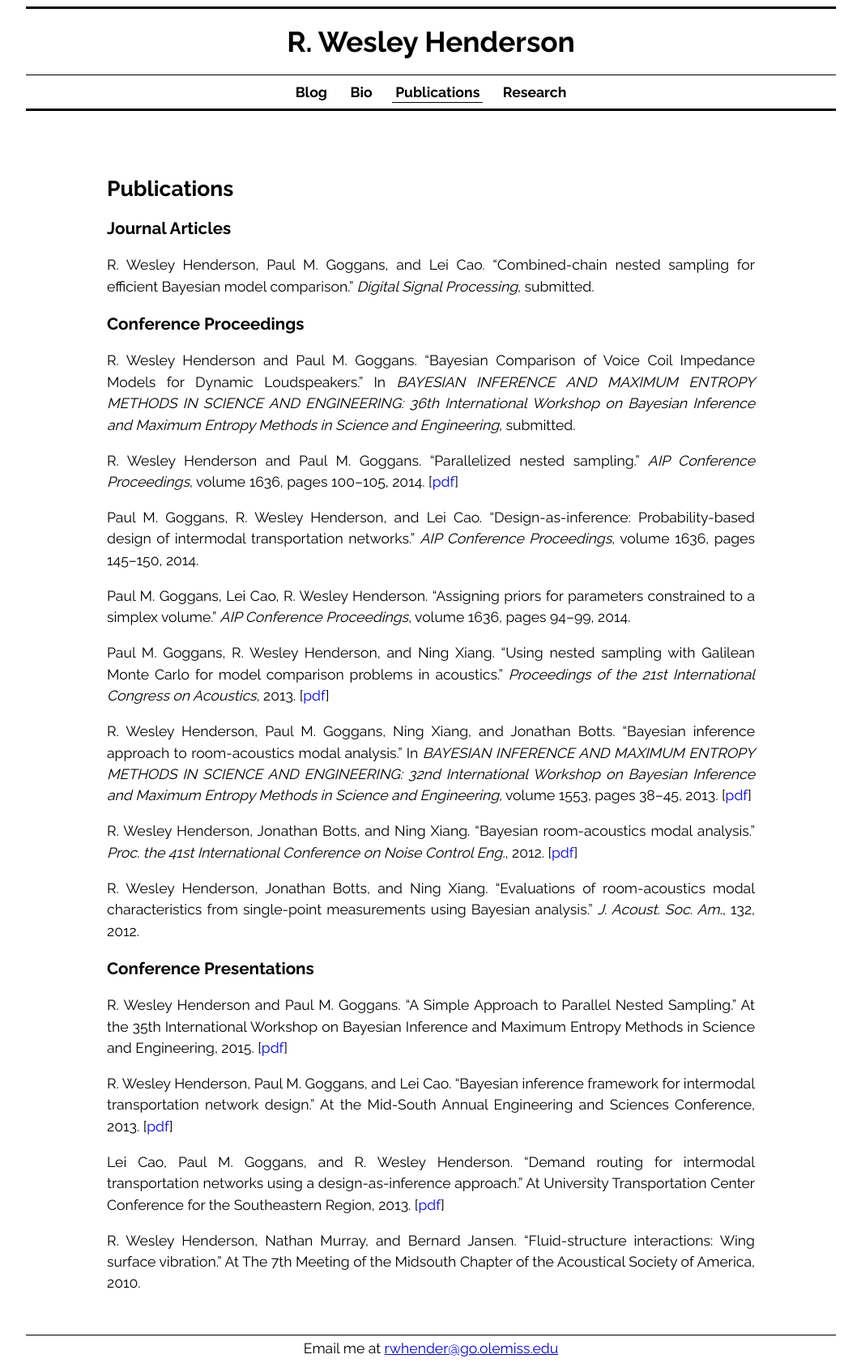
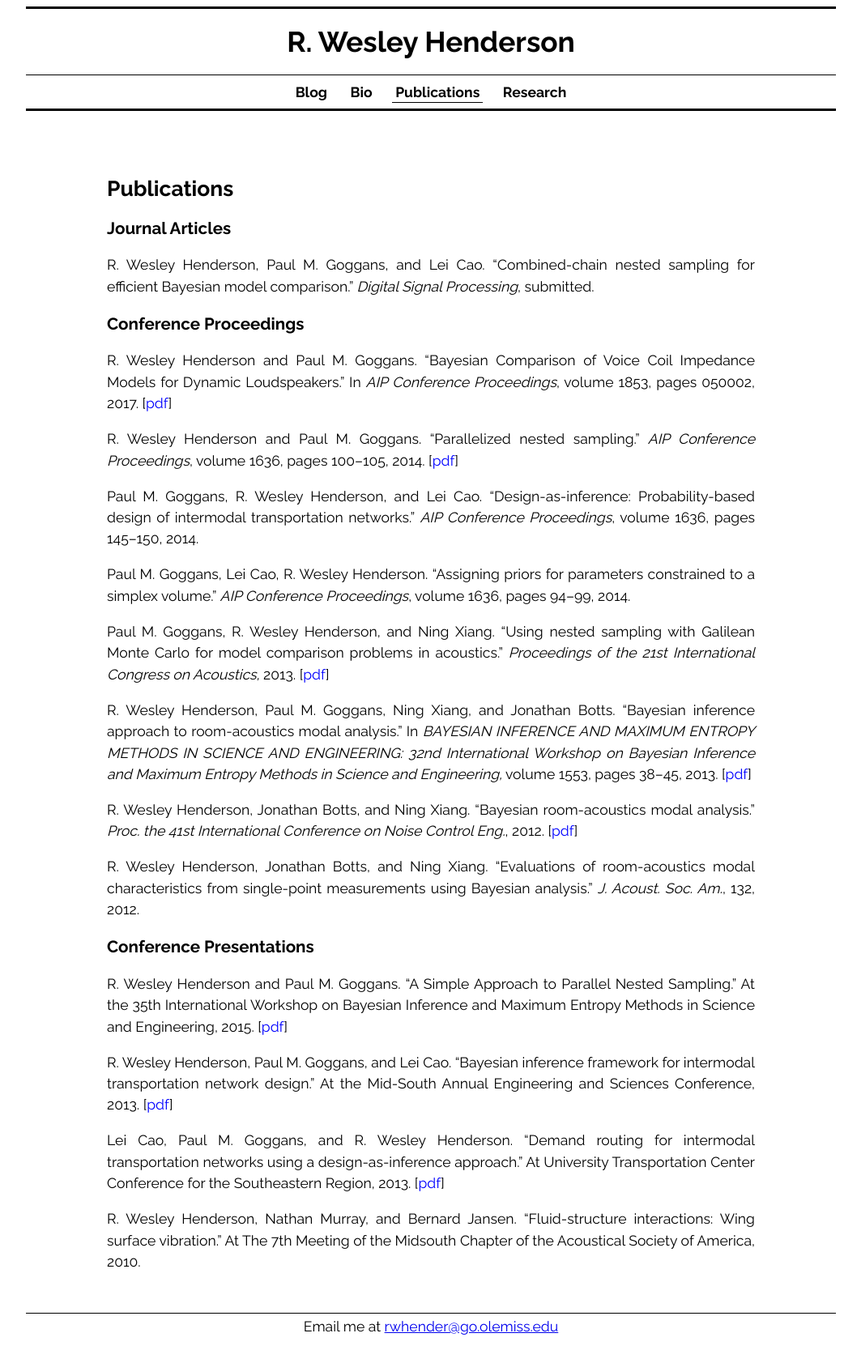
Before and after one commit to rwhender/rwhender.github.io, a Jekyll site: the page built from publications.md, in a window 1280 px wide. Shown: the whole page at 81% size, without its empty margins (108-1171 px from the left). Built offline with Jekyll 4.4.1, drawn with Linux system fonts in a browser that asks for light colours; after the commit the page ends 1656 px from its top, so only the background shows below that.

Commit message:
Updated MaxEnt 2016 entry with new bib data and pdf.

```diff
--- a/publications.md
+++ b/publications.md
@@ -10,7 +10,7 @@ R. Wesley Henderson, Paul M. Goggans, and Lei Cao. "Combined-chain nested sampli
 
 ### Conference Proceedings ###
 
-R. Wesley Henderson and Paul M. Goggans. "Bayesian Comparison of Voice Coil Impedance Models for Dynamic Loudspeakers." In *BAYESIAN INFERENCE AND MAXIMUM ENTROPY METHODS IN SCIENCE AND ENGINEERING: 36th International Workshop on Bayesian Inference and Maximum Entropy Methods in Science and Engineering,* submitted.
+R. Wesley Henderson and Paul M. Goggans. "Bayesian Comparison of Voice Coil Impedance Models for Dynamic Loudspeakers." In *AIP Conference Proceedings*, volume 1853, pages 050002, 2017. [[pdf]({{ '/pdfs/henderson_goggans_maxent_2016.pdf' | prepend: site.baseurl }})]
 
 R. Wesley Henderson and Paul M. Goggans. "Parallelized nested sampling." *AIP Conference Proceedings*, volume 1636, pages 100–105, 2014. [[pdf]({{ '/pdfs/Parallelized_Nested_Sampling_Henderson_Goggans.pdf' | prepend: site.baseurl }})]
 
```
